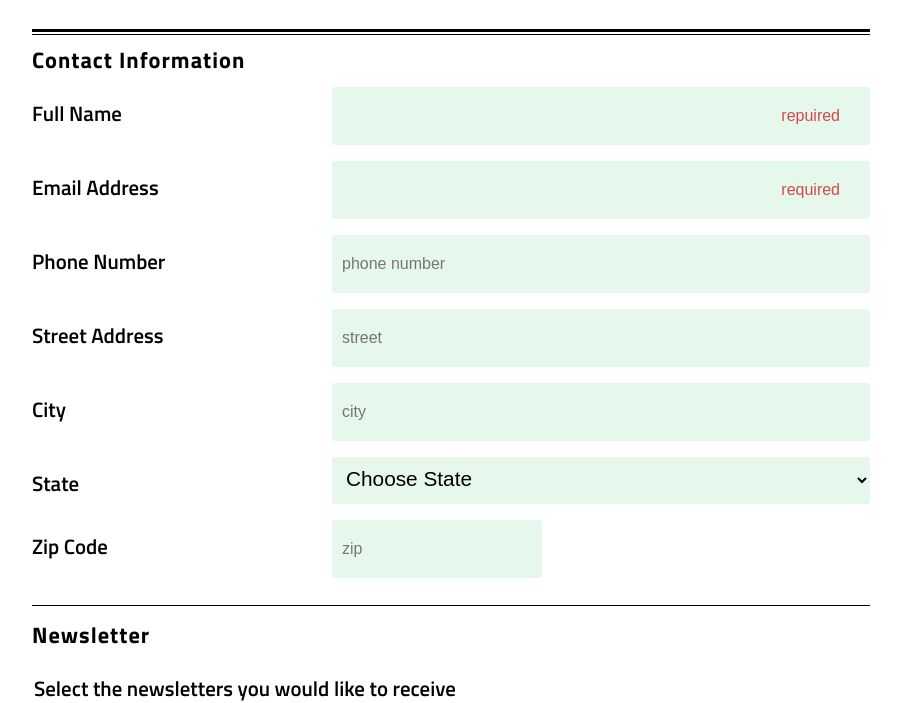
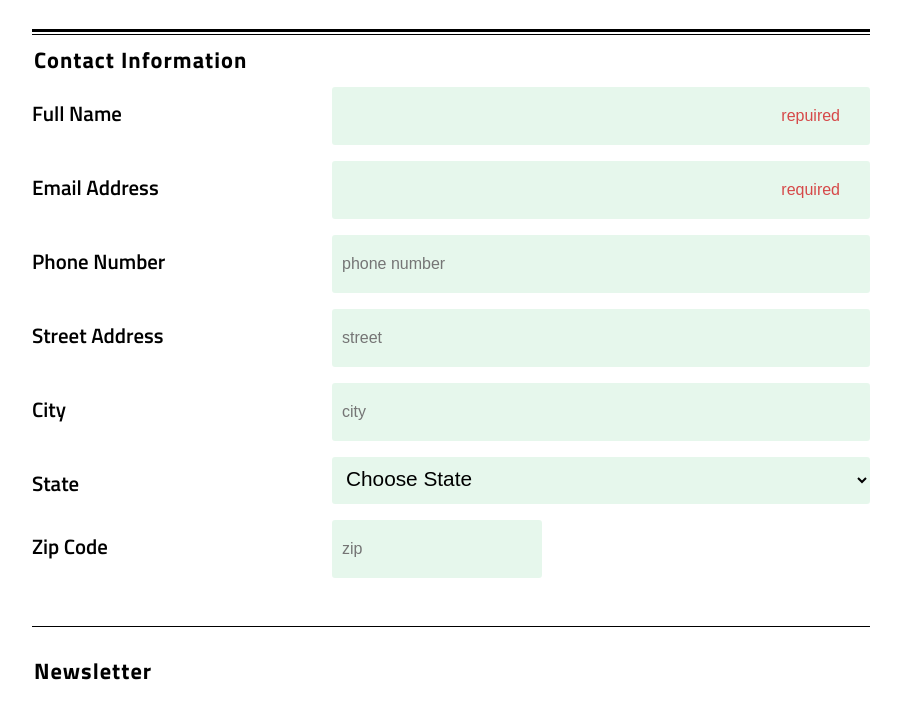
Before and after one commit to tomvesa/online_registration_v4, a plain HTML site: page Index.html in a window 1280 px wide. Shown: the part 258-961 px from the top of the page, without its empty margins (189-1090 px from the left). Drawn offline with nearby package versions, Linux system fonts and the light colour scheme.

Commit message:
legend tag moved to fieldset

```diff
--- a/Index.html
+++ b/Index.html
@@ -22,9 +22,11 @@
 
         <form action='http://localhost/tth/online_registration_v4/index.html' method='post' class='container'>
 
+            <hr class='hr' >
+
             <fieldset class='contact-section'>
-                <hr class='hr' >
-                <label class='section-title'>Contact Information</label>
+
+                <legend class='section-title'>Contact Information</legend>
                 <div class='field-holder'>
                     <label for='name' class='input-label'>Full Name</label>
                     <input type='text' class='input-item' id='name' name='user_name' placeholder="repuired" required>
@@ -69,7 +71,7 @@
             </fieldset>
 
             <fieldset class='newsletter-section'>
-            <label class='section-title'>Newsletter</label>
+            <legend class='section-title'>Newsletter</legend>
                 <div class='field-holder'>
                     <legend  class='input-label'>Select the newsletters you would like to receive</legend>
                     <ul class='checkbox-holder'>
--- a/style.css
+++ b/style.css
@@ -117,7 +117,7 @@ textarea {
 
 
 .newsletter-section {
-    border-top: 1px solid #000;
+
     padding-top: .7em;
     margin-top: .7em;
 }
@@ -212,6 +212,12 @@ fieldset{
     width: 100%;
 }
 
+.contact-section {
+    border-bottom: 1px solid;
+    padding-bottom: 2em;
+    margin-bottom: 1em;
+}
+
 .contact-section .field-holder {
     flex-direction: initial;
     justify-content: space-between;
```
